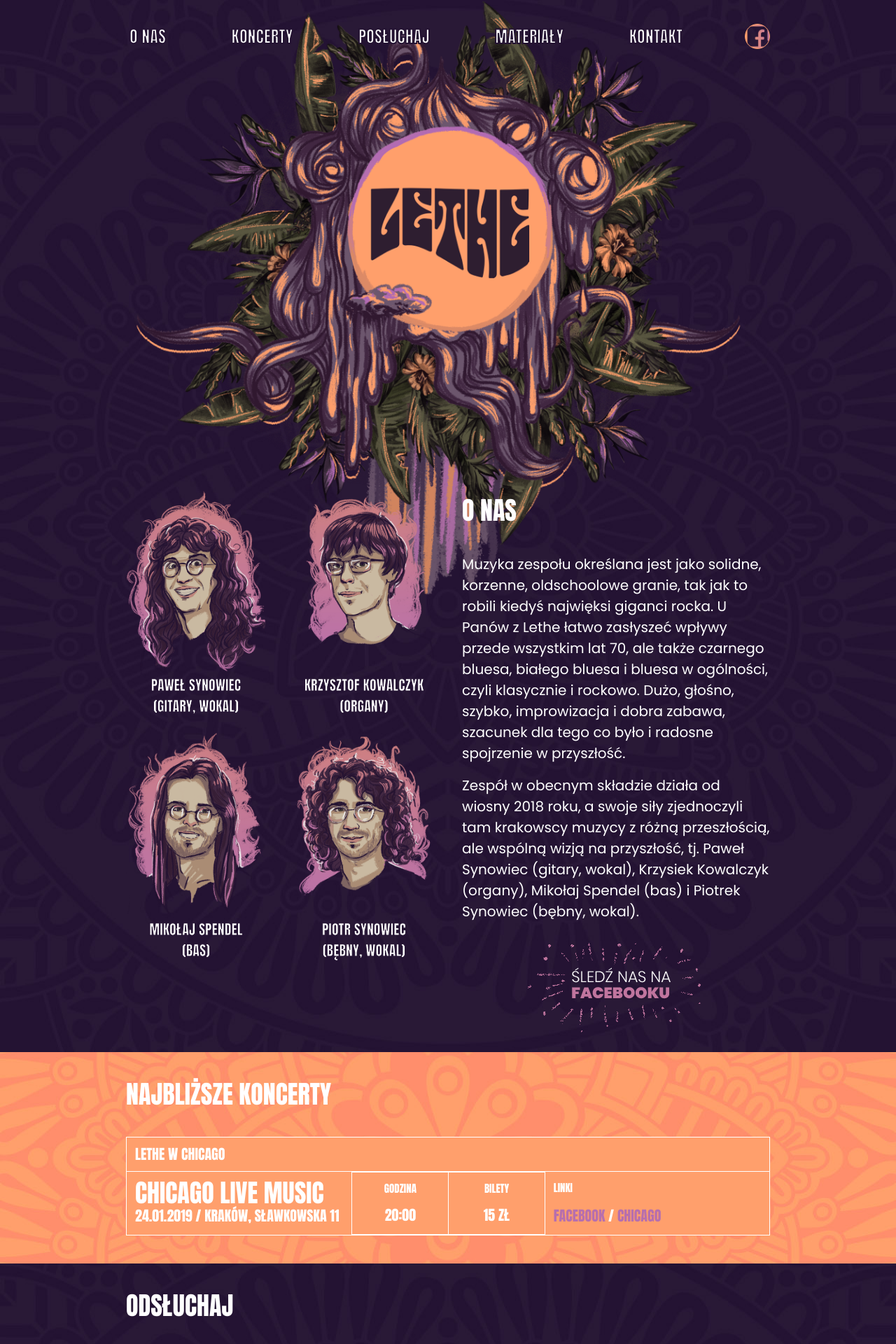
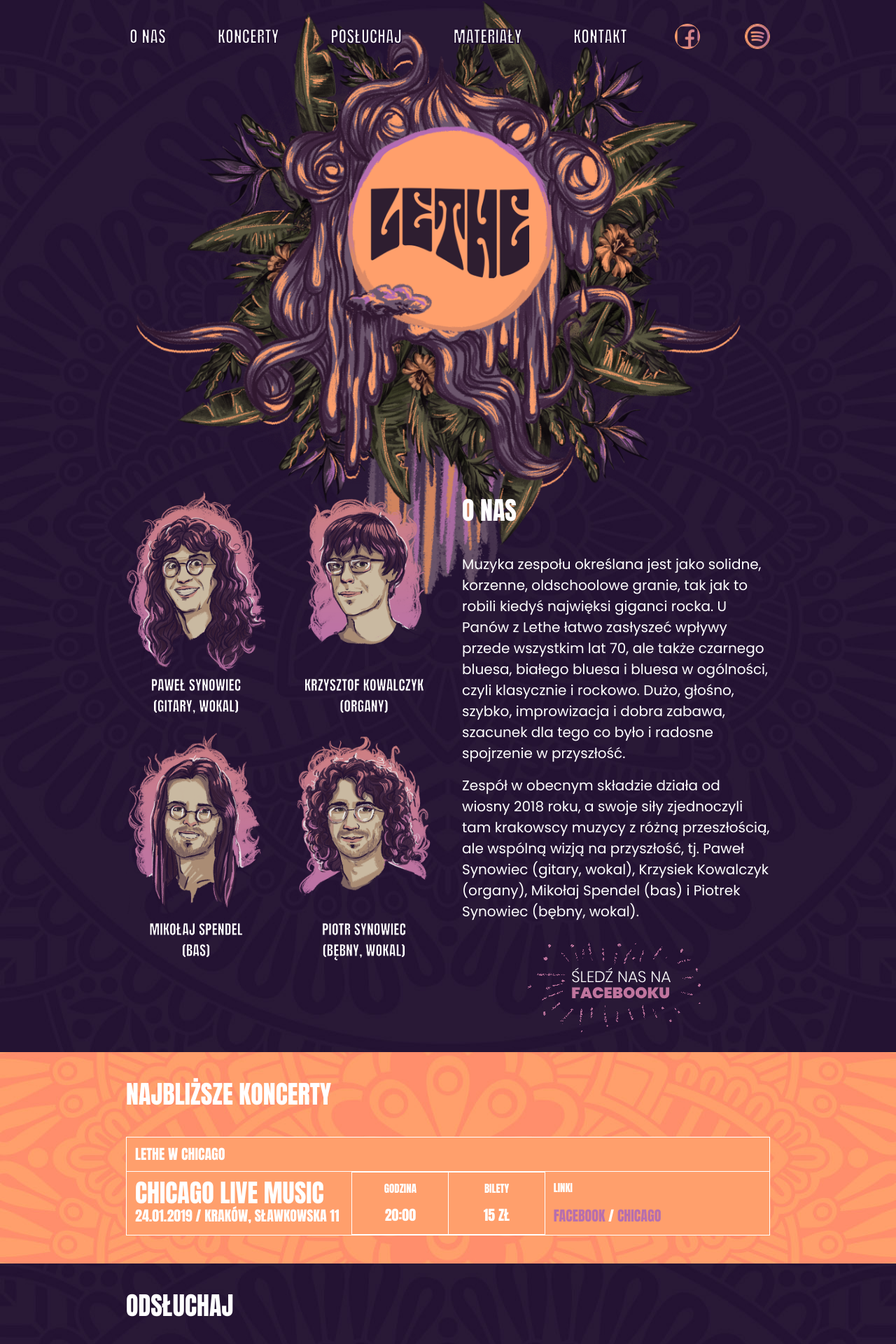
Before and after one commit to lethepl/lethepl.github.io, a Jekyll site: the page index.html, which Jekyll copies as it is, in a window 1280 px wide. Shown: the top 1920 px of the page at 70% size. Built offline with Jekyll 4.4.1, drawn with Linux system fonts in a browser that asks for light colours; grey boxes are pictures that could not be loaded.

Commit message:
ikonka z linkiem do Spotifaja u góry kolofb

```diff
--- a/index.html
+++ b/index.html
@@ -51,7 +51,7 @@
               <li class="nav-item">
                 <a class="nav-link rounded js-scroll-trigger" href="#media">Materiały</a>
               </li>
-			  <li class="nav-item">
+			        <li class="nav-item">
                 <a class="nav-link rounded js-scroll-trigger" href="#contact">Kontakt</a>
               </li>
               <li class="nav-item">
@@ -61,6 +61,14 @@
                   target="_blank"
                   rel="noopener noreferrer"
                 >FB</a>
+              </li>
+              <li class="nav-item">
+                <a
+                  class="nav-link spotify-link"
+                  href="https://open.spotify.com/artist/6TdgMert0TJlqQuUQHxuUn?si=7F2wksZtQcWGwA9fM5PabQ"
+                  target="_blank"
+                  rel="noopener noreferrer"
+                >Spotify</a>
               </li>
             </ul>
           </div>
```
Also changed, not shown: css/lethe.min.css.
